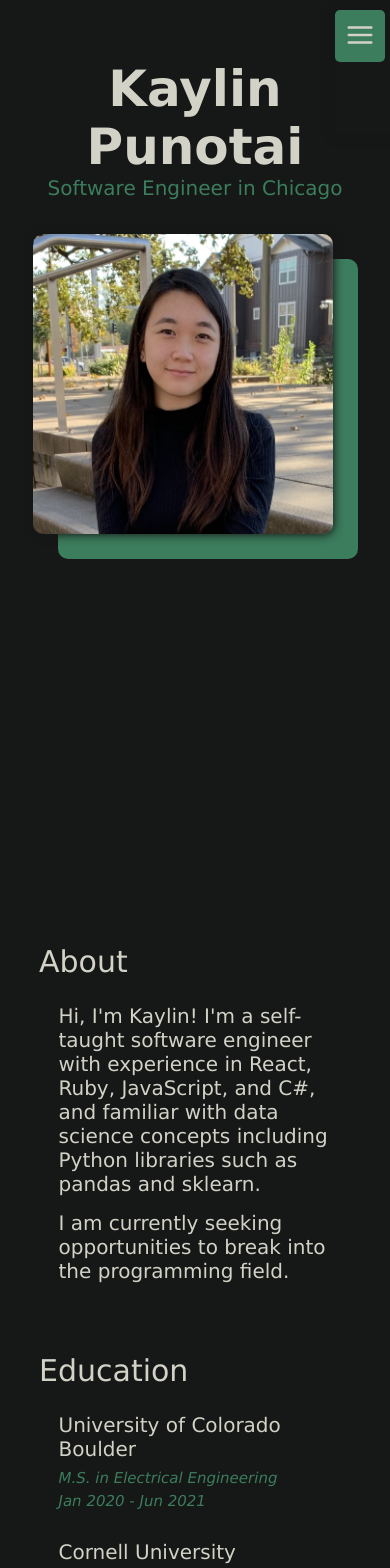
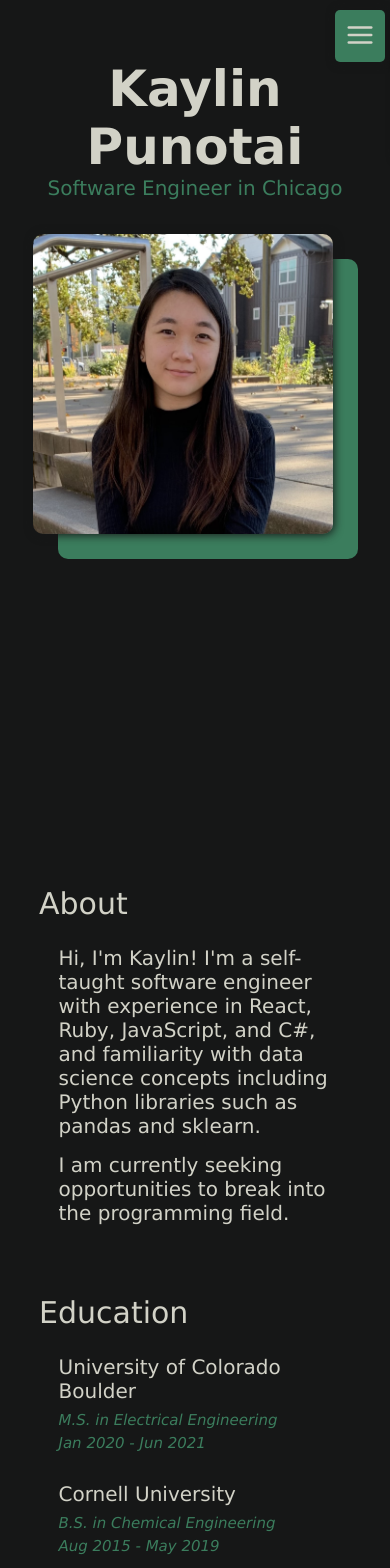
Before and after one commit to kaylinpunotai/kaylinpunotai.github.io, a React (Create React App) app: page / in a window 390 px wide. Shown: the top 1568 px of the page. Built offline with nearby package versions, Linux system fonts and the light colour scheme.

Commit message:
Media screen compatibility
Minor tweaking for media screens

```diff
--- a/src/App.css
+++ b/src/App.css
@@ -54,7 +54,6 @@
   z-index: 10;
   top: 10px;
   left: calc(100vw - 55px);
-  box-shadow: 1px 1px 10px var(--black);
 }
 
 #contactBar {
@@ -259,6 +258,7 @@
   display: flex;
   flex-direction: row;
   justify-content: center;
+  min-height: 30px;
 }
 
 .project-links .button {
@@ -289,6 +289,10 @@
 
 /* for medium size screens  */
 @media (min-width: 801px) and (max-width: 1200px) {
+  .app-section {
+    padding-bottom: 45px;
+  }
+
   #home {
     height: max(100vh, calc(200px + 10vh + 325px));
   }
@@ -394,6 +398,10 @@
     width: 90vw;
   }
 
+  #about {
+    padding-top: 5vh;
+  }
+
   #title-name {
     text-align: center;
   }
--- a/src/App.js
+++ b/src/App.js
@@ -72,7 +72,7 @@ function App() {
         <div className="content">
           <div className="content-title">
             Hi, I'm Kaylin! I'm a self-taught software engineer with experience in React, Ruby,
-            JavaScript, and C#, and familiar with data science concepts including Python libraries
+            JavaScript, and C#, and familiarity with data science concepts including Python libraries
             such as pandas and sklearn.
           </div>
           <p></p>
--- a/src/HamburgerMenu.css
+++ b/src/HamburgerMenu.css
@@ -7,6 +7,7 @@
   padding: 10px 10px 5px 10px;
   border-radius: 5px;
   transition-duration: 500ms;
+  box-shadow: 1px 1px 10px var(--black);
 }
 
 .hamburgerButton.showMenu {
@@ -20,6 +21,7 @@
   border-radius: 5px;
   width: 175px;
   transition-duration: 500ms;
+  box-shadow: 1px 1px 10px var(--black);
 }
 
 .sidebar.showMenu {
@@ -29,7 +31,7 @@
 
 .menuOption {
   display: block;
-  padding: 5px;
+  padding: 8px 10px 8px 5px;
   color: var(--white);
   text-align: right;
   font-size: 18px;
--- a/src/PhotoGallery.css
+++ b/src/PhotoGallery.css
@@ -7,6 +7,7 @@
   font-size: 50px;
   user-select: none;
   cursor: pointer;
+  -webkit-tap-highlight-color: transparent;
 }
 
 .prev-arrow:hover {
@@ -23,6 +24,7 @@
   font-size: 50px;
   user-select: none;
   cursor: pointer;
+  -webkit-tap-highlight-color: transparent;
 }
 
 .next-arrow:hover {
```
